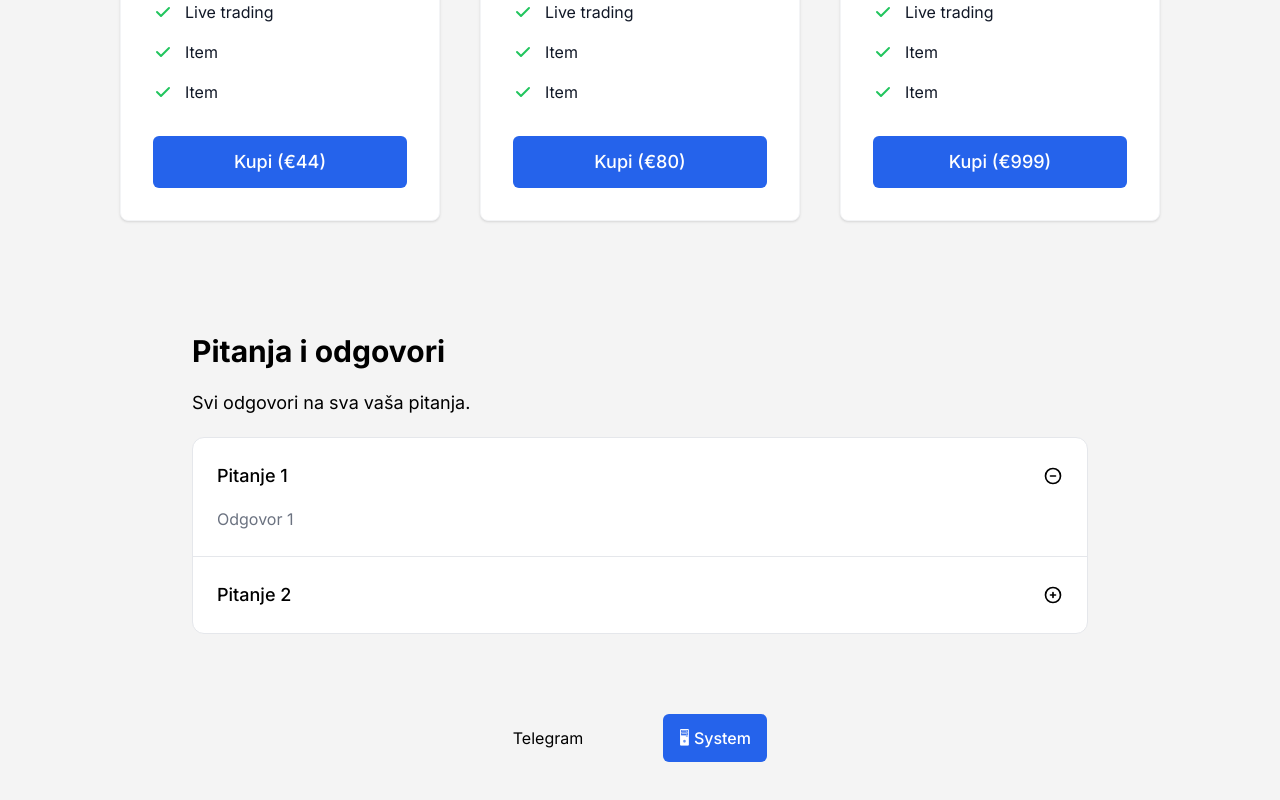
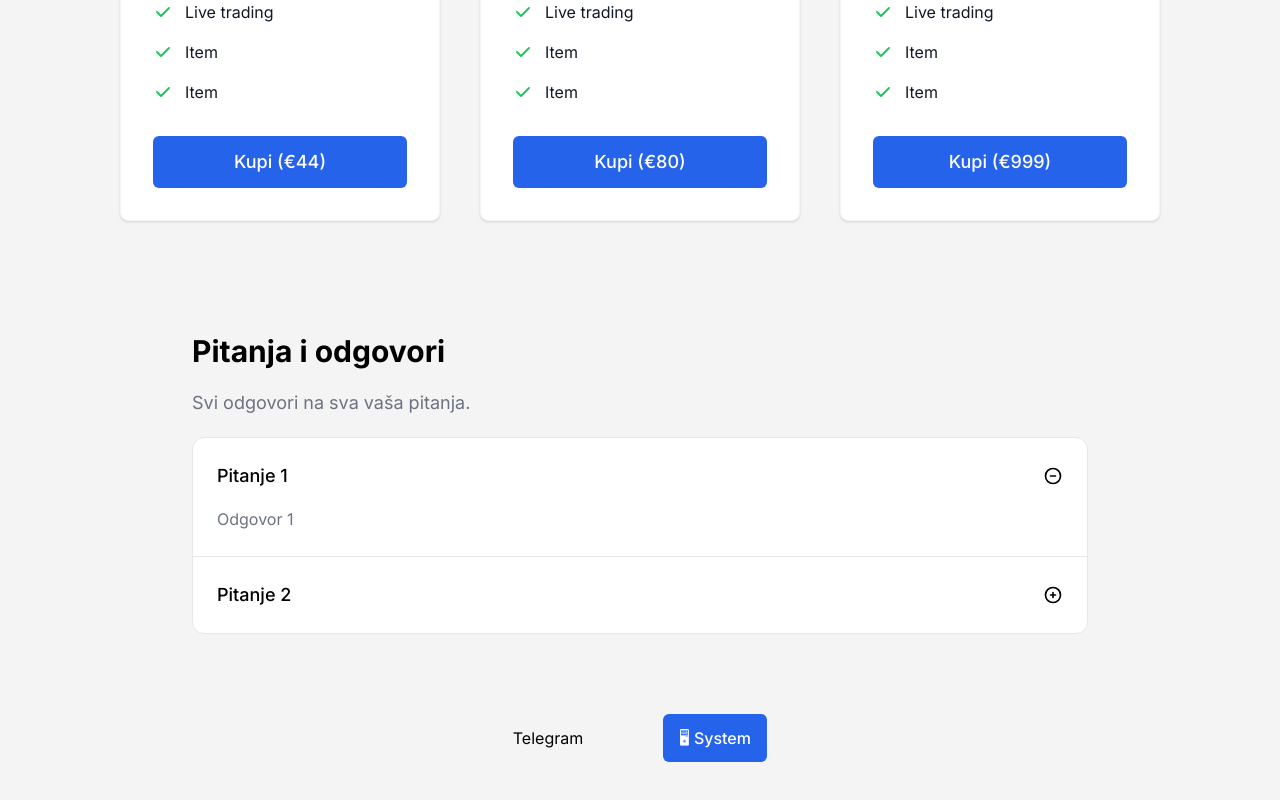
Before and after one commit to faustatwork/mad-science-website, a Next.js app: page / in a window 1280 px wide. Shown: the part 1161-1961 px from the top of the page. Built offline with nearby package versions, Linux system fonts and the light colour scheme.

Commit message:
fix(disclosure): text color, dark mode

```diff
--- a/pages/index.tsx
+++ b/pages/index.tsx
@@ -63,8 +63,12 @@ const Index: NextPage = () => {
           className="flex flex-col items-start justify-start gap-5"
           id="pitanja"
         >
-          <p className="text-3xl font-bold">Pitanja i odgovori</p>
-          <p className="text-lg">Svi odgovori na sva vaša pitanja.</p>
+          <p className="text-3xl font-bold text-black dark:text-white">
+            Pitanja i odgovori
+          </p>
+          <p className="text-lg text-gray-500 dark:text-gray-400">
+            Svi odgovori na sva vaša pitanja.
+          </p>
           <StyledDisclosure
             content={[
               { question: "Pitanje 1", answer: "Odgovor 1" },
```
